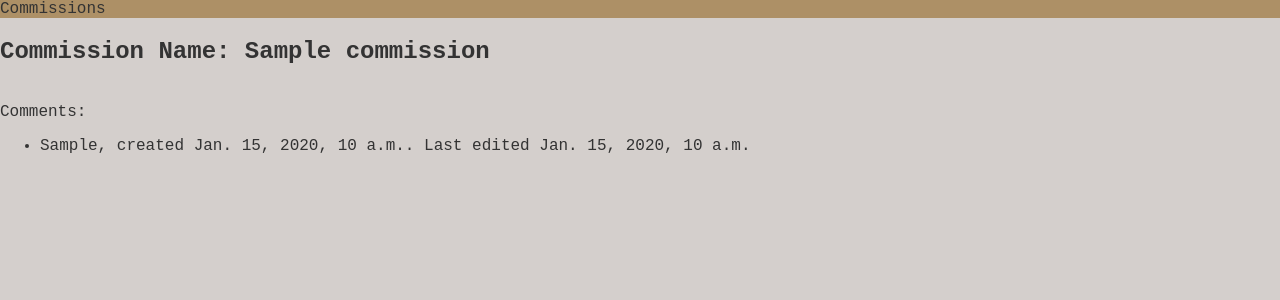
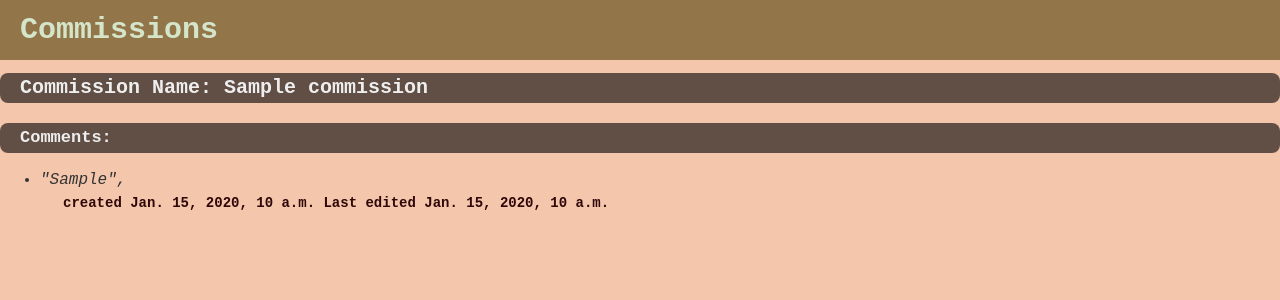
Before and after one commit to vin-arg/hobbysite-C-D-9, a Django app: page /item/1 in a window 1280 px wide. Shown: the top 300 px of the page. Run offline with Django 5.2, Linux system fonts and the light colour scheme; tables that the repository leaves empty hold one stand-in row (values such as "Sample post").

Commit message:
fixed design

```diff
--- a/hobbysite/commissions/static/css/commissions.css
+++ b/hobbysite/commissions/static/css/commissions.css
@@ -1,17 +1,27 @@
 header {
-    background: #ad9066;
+    background: #93754a;
+    color: #d4e5c9;
+    font-family: 'Courier New', Courier, monospace;
+    margin: 0;
+    padding: 20px;
+    font-size: 30px;
+}
+
+body {
+    background: #f4c7ad;
     color: #333;
     font-family: 'Courier New', Courier, monospace;
     margin: 0;
     padding: 0;
+    line-height: 20px;
 }
 
-body {
-    background: #d4cfcc;
-    color: #333;
+a {
+    color: #d4e5c9;
     font-family: 'Courier New', Courier, monospace;
     margin: 0;
     padding: 0;
+    font-size: 25px;
 }
 
 #site-name {
@@ -88,25 +98,27 @@ h1 {
     font-family: 'Courier New', Courier, monospace;
     background-color: rgba(0, 0, 0, 0.6);
     color: #eee;
-    padding: 15px 30px;
+    padding: 5px 20px;
     border-radius: 8px;
-    font-size: 2.5rem;
+    font-size: 20px;
+    margin-bottom: 0px;
 }
 
 h3 {
     font-family: 'Courier New', Courier, monospace;
     background-color: rgba(0, 0, 0, 0.6);
     color: #eee;
-    padding: 15px 30px;
+    padding: 10px 20px;
     border-radius: 8px;
-    font-size: 2.5rem;
+    font-size: 17px;
+    line-height: 10px;
+    margin-top: 0px;
 }
-
 h6 {
     font-family: 'Courier New', Courier, monospace;
-    background-color: rgba(0, 0, 0, 0.6);
-    color: #eee;
-    padding: 15px 30px;
+    color: #2e0707;
+    padding: 0px 20px;
     border-radius: 8px;
-    font-size: 2.5rem;
+    font-size: 14px;
+    margin: 3px;
 }
--- a/hobbysite/commissions/templates/baseTemplate.html
+++ b/hobbysite/commissions/templates/baseTemplate.html
@@ -8,7 +8,7 @@
     <title>{% block title %}{% endblock %}</title>
 </head>
 <body>
-    <header>Commissions</header>
+    <header><b>Commissions</b></header>
     <div class='content'>
         {% block content %}{% endblock %}
     </div>
--- a/hobbysite/commissions/templates/commission_comments.html
+++ b/hobbysite/commissions/templates/commission_comments.html
@@ -4,12 +4,12 @@
 {% block content %}
 
 <div>
-    <h2>Commission Name: {{ commission.title }} </h2>
+    <h1>Commission Name: {{ commission.title }} </h1>
 </div>
-    <a><br>Comments:</a>
+    <br><h3>Comments:</h3>
     <ul>
         {% for comment in comments %}
-        <li>{{ comment.entry }}, created {{ comment.created_on }}. Last edited {{ comment.updated_on }} </li>
+        <li><i>"{{ comment.entry }}",</i> <h6><b>created</b> {{ comment.created_on }} <b>Last edited</b> {{ comment.updated_on }}</h6> </li>
         {% endfor %}
     </ul>
 {% endblock %}
--- a/hobbysite/commissions/templates/commission_content.html
+++ b/hobbysite/commissions/templates/commission_content.html
@@ -4,9 +4,10 @@
 
 {% block content %}
 {% for commission in commissions %}
+
 <h1><a href = '{{ commission.get_absolute_url }}'>{{ commission.title }}</a></h1>
 <h3>{{ commission.description }}</h3>
-<h6>Created {{ commission.created_on }}</h6>
-<h6>Last edited {{ commission.updated_on }}</h6>
+<h6><b>posted</b> {{ commission.created_on }}</h6> <h6><b>last edited</b> {{ commission.updated_on }}</h6>
+
 {% endfor %}
 {% endblock %}
```
